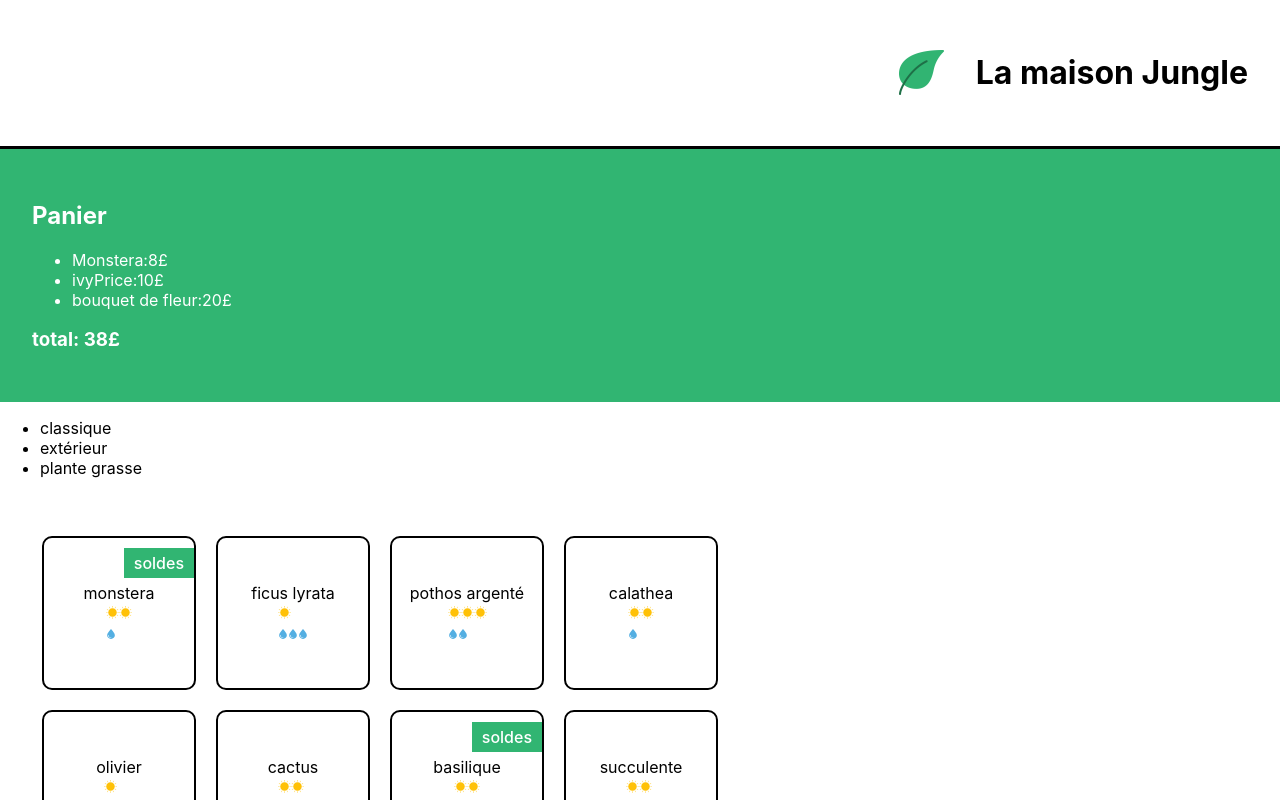
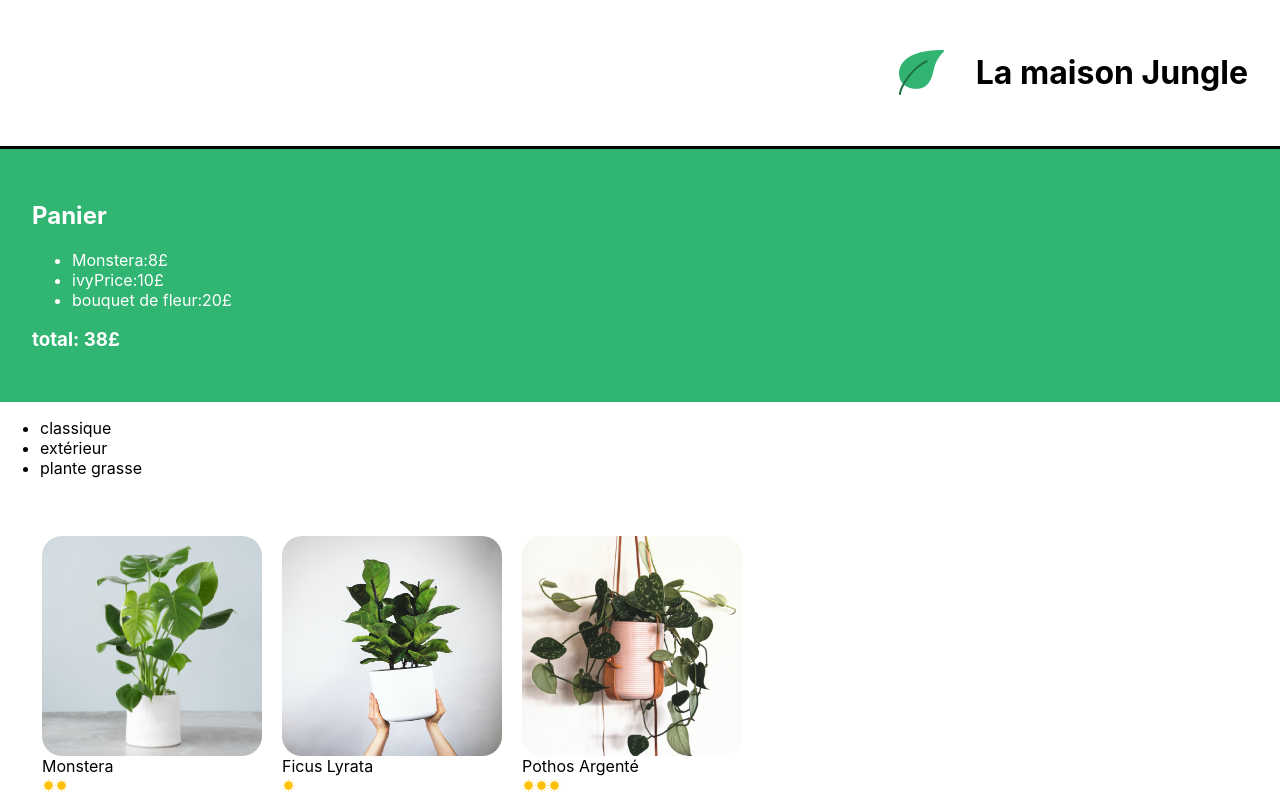
Before and after one commit to Muki-Dev/la-maison-jungle, a React (Create React App) app: page / in a window 1280 px wide. Shown: the top 800 px of the page. Built offline with nearby package versions, Linux system fonts and the light colour scheme.

Commit message:
add plantitem

```diff
--- /dev/null
+++ b/src/components/PlantItem.js
@@ -0,0 +1,18 @@
+import CareScale from "./CareScale";
+import '../styles/PlantItem.css'
+
+function PlantItem({name,cover,id,light,water}){
+    return(
+        <li className='lmj-plant-item' key={id}>
+             <img className='lmj-plant-item-cover' src={cover} alt={`${name} cover`} />
+             {name}
+             <div>
+                  <CareScale careType='light' scaleValue={light} />
+                  <CareScale careType='water' scaleValue={water} />
+            </div>
+        </li>
+    )
+
+}
+
+export default PlantItem;
--- a/src/components/ShoppingList.js
+++ b/src/components/ShoppingList.js
@@ -1,6 +1,6 @@
 import { plantList } from "../datas/plantList";
-import CareScale from "./CareScale";
-import '../styles/ShoppingList.css'
+import PlantItem from "./PlantItem";
+import '../styles/ShoppingList.css';
 
 function ShoppingList(){
     const categories = plantList.reduce((acc,elem) =>
@@ -17,15 +17,14 @@ function ShoppingList(){
             </ul>
             <ul className="lmj-plant-list">
                 {
-                    plantList.map((plant) => (
-                        <li className="lmj-plant-item" key={plant.id}>
-                            {plant.name}
-                            {plant.bestSale ? <div className="lmj-sales">soldes</div> : null}
-                            <div>
-                                <CareScale careType='light' scaleValue={plant.light} />
-                                <CareScale careType='water' scaleValue={plant.water} />
-                            </div>
-                        </li>
+                    plantList.map(({cover,name,id,light,water}) => (
+                        <PlantItem
+                         cover={cover}
+                         name={name}
+                         id={id}
+                         light={light}
+                         water={water}
+                        />
                     ))
                 }
             </ul>
--- /dev/null
+++ b/src/styles/PlantItem.css
@@ -0,0 +1,14 @@
+.lmj-plant-item-cover {
+	height: 220px;
+	width: 220px;
+	border-radius: 20px;
+}
+
+.lmj-plant-item {
+	margin: 10px;
+	display: flex;
+	align-items: flex-start;
+	justify-content: center;
+	flex-direction: column;
+	text-transform: capitalize;
+}
--- a/src/styles/ShoppingList.css
+++ b/src/styles/ShoppingList.css
@@ -5,26 +5,3 @@
 	flex-wrap: wrap;
 	max-width: 800px;
 }
-
-.lmj-plant-item {
-	border: solid 2px black;
-	border-radius: 10px;
-	height: 150px;
-	width: 150px;
-	margin: 10px;
-	display: flex;
-	align-items: center;
-	justify-content: center;
-	flex-direction: column;
-	position: relative;
-}
-
-.lmj-sales {
-	position: absolute;
-	right: 0px;
-	top: 10px;
-	font-weight: 500;
-	color: white;
-	padding: 5px 10px;
-	background-color: #31b572;
-}
```
